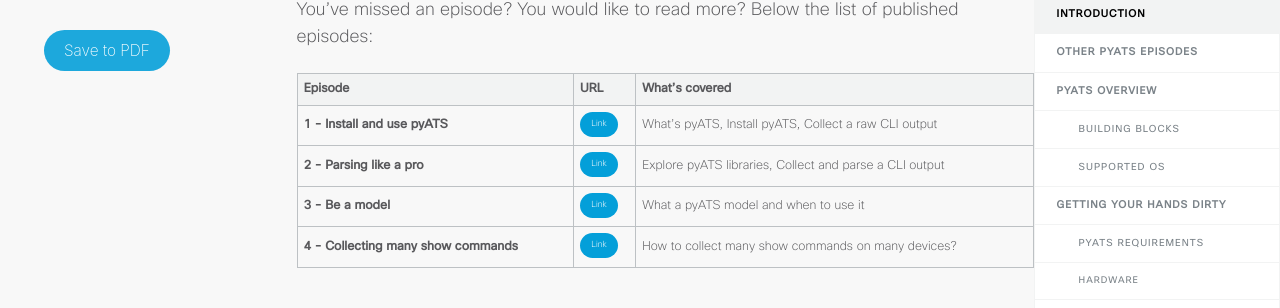
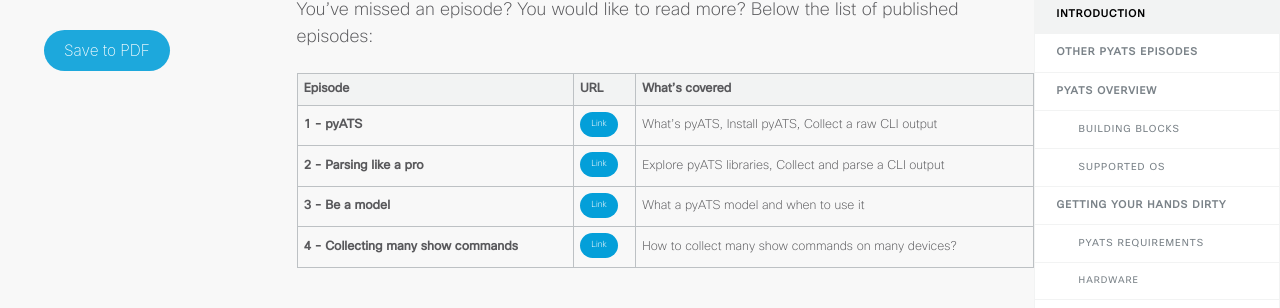
Before and after one commit to xrdocs/programmability, a Jekyll site: the page built from _tutorials/pyats-series-install-and-use-pyats.md, in a window 1280 px wide and 900 px high, scrolled down 940 px. Shown: the part 142-450 px from the top of the window. Built offline with Jekyll 4.4.1, drawn with Linux system fonts in a browser that asks for light colours; comment, search, counter and statistics services are not loaded.

Commit message:
Update pyats-series-install-and-use-pyats.md

```diff
--- a/_tutorials/pyats-series-install-and-use-pyats.md
+++ b/_tutorials/pyats-series-install-and-use-pyats.md
@@ -117,10 +117,11 @@ You've missed an episode? You would like to read more? Below the list of publish
 
 | Episode 	| URL                                                                                              	| What's covered                                        	|
 |---------	|--------------------------------------------------------------------------------------------------	|-------------------------------------------------------	|
-| **1 - Install and use pyATS**       	| [Link](https://xrdocs.io/programmability/tutorials/pyats-series-install-and-use-pyats/){: .btn}  	|  What's pyATS, Install pyATS, Collect a raw CLI output 	|
+| **1 - pyATS**       	| [Link](https://xrdocs.io/programmability/tutorials/pyats-series-install-and-use-pyats/){: .btn}  	|  What's pyATS, Install pyATS, Collect a raw CLI output 	|
 | **2 - Parsing like  a pro**       	| [Link](https://xrdocs.io/programmability/tutorials/pyats-series-parsing-like-a-pro/){: .btn} 	|  Explore pyATS libraries, Collect and parse a CLI output        	|
 | **3 - Be a model**       	| [Link](https://xrdocs.io/programmability/tutorials/pyats-series-be-a-model/){: .btn} 	|  What a pyATS model and when to use it        	|
-| **4 - Collecting many show commands**       	| [Link](https://xrdocs.io/programmability/tutorials/pyats-series-collecting-many-show-commands/){: .btn} 	|  How to collect many show commands on many devices?
+| **4 - Collecting many show commands**       	| [Link](https://xrdocs.io/programmability/tutorials/pyats-series-collecting-many-show-commands/){: .btn} 	|  How to collect many show commands on many devices?   |
+
 
 # pyATS overview
 
```
